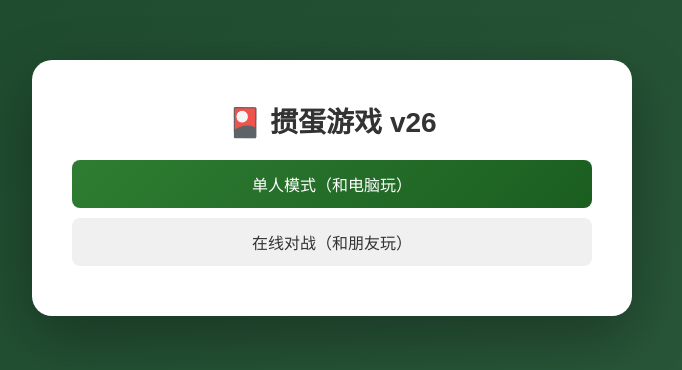
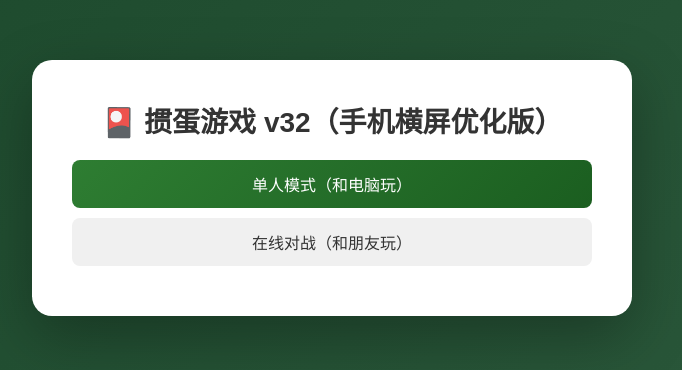
Before and after one commit to xuanyuan-Y/11, a website: page public/index.html in a window 1280 px wide. Shown: the part 212-582 px from the top of the page, without its empty margins (308-990 px from the left). Drawn offline with nearby package versions, Linux system fonts and the light colour scheme.

Commit message:
v32:?????????

```diff
--- a/public/index.html
+++ b/public/index.html
@@ -3,7 +3,7 @@
 <head>
     <meta charset="UTF-8">
     <meta name="viewport" content="width=device-width, initial-scale=1.0">
-    <title>掼蛋游戏 v26</title>
+    <title>掼蛋游戏 v32（手机横屏优化版）</title>
     <script src="https://cdn.socket.io/4.7.2/socket.io.min.js"></script>
     <style>
         * { margin: 0; padding: 0; box-sizing: border-box; }
@@ -184,7 +184,7 @@
 </head>
 <body>
     <div class="container">
-        <h1>🎴 掼蛋游戏 v26</h1>
+        <h1>🎴 掼蛋游戏 v32（手机横屏优化版）</h1>
 
         <!-- 主菜单 -->
         <div id="mainMenu">
```
